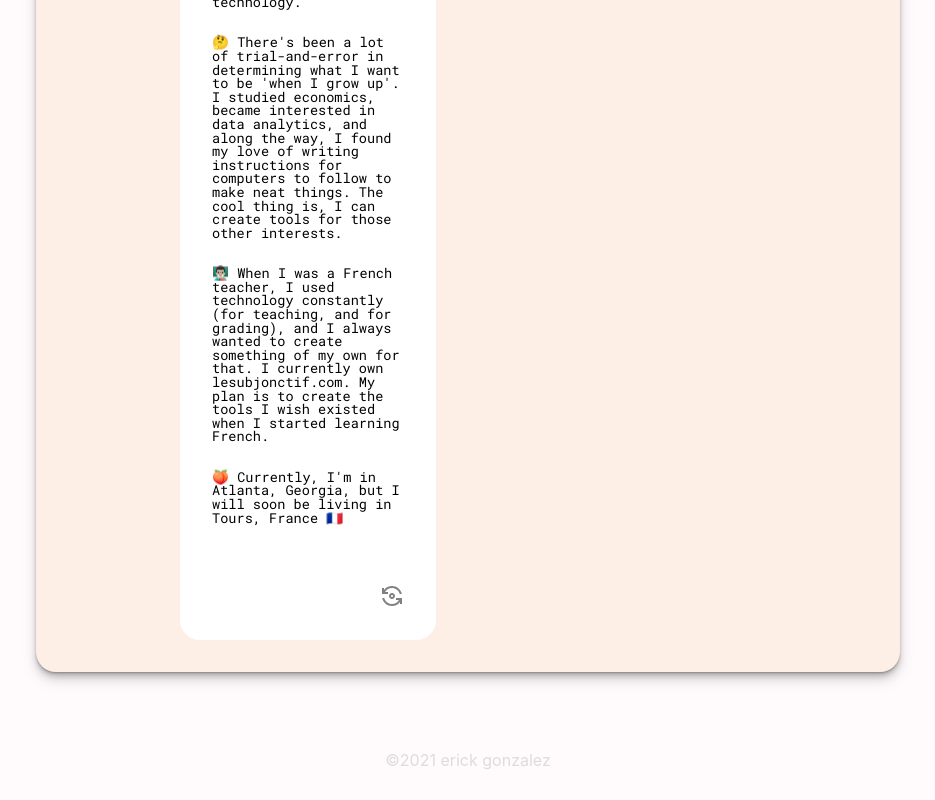
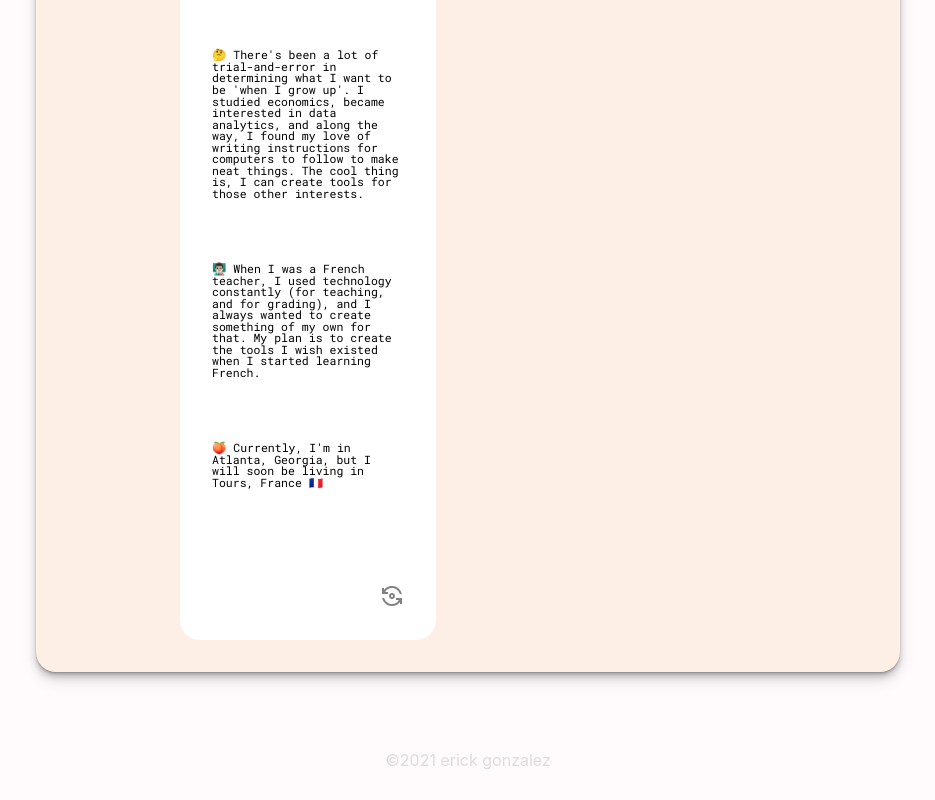
Before and after one commit to eg180/erickooo, a React (Create React App) app in the folder client/: page /about in a window 1280 px wide. Both pictures are taken after a click on the icon 564 px from the left and 849 px from the top of the page. Shown: the part 256-1056 px from the top of the page, without its empty margins (172-1107 px from the left). Built offline with nearby package versions, Linux system fonts and the light colour scheme; a web font is replaced by a local one.

Commit message:
updated font size

```diff
--- a/client/src/components/About.js
+++ b/client/src/components/About.js
@@ -45,7 +45,7 @@ const StyledAbout = styled.div`
     }
     .back {
         p {
-            font-size: .85rem;
+            font-size: .72rem;
         }
     }
 
@@ -58,6 +58,7 @@ const StyledAbout = styled.div`
         div {
             /* margin-right: 25rem; */
         }
+
     }
 `
 
--- a/client/src/components/AboutSidebar.js
+++ b/client/src/components/AboutSidebar.js
@@ -124,6 +124,9 @@ const StyledSidebar = styled.div`
     p {
         font-size: 1rem;
         max-width: 12rem;
+        #flip p {
+            font-size: 25rem;
+        }
 
     }
 
--- a/client/src/components/AboutSidebarBack.js
+++ b/client/src/components/AboutSidebarBack.js
@@ -31,7 +31,7 @@ const StyledSidebarBack = styled.div`
        cursor: pointer;
    }
    p {
-       font-size: .85rem;
+       font-size: .72rem;
    }
 
 `
@@ -49,7 +49,7 @@ export default function AboutSidebarBack(props) {
         <StyledSidebarBack className="back">
             <p>👨🏻‍💻 I enjoy creating fun and (sometimes) useful things with code and thinking about how to solve problems with technology. </p>
             <p>🤔 There's been a lot of trial-and-error in determining what I want to be 'when I grow up'. I studied economics, became interested in data analytics, and along the way, I found my love of writing instructions for computers to follow to make neat things. The cool thing is, I can create tools for those other interests.</p>
-            <p>👨🏻‍🏫 When I was a French teacher, I used technology constantly (for teaching, and for grading), and I always wanted to create something of my own for that. I currently own lesubjonctif.com. My plan is to create the tools I wish existed when I started learning French. </p>
+            <p>👨🏻‍🏫 When I was a French teacher, I used technology constantly (for teaching, and for grading), and I always wanted to create something of my own for that. My plan is to create the tools I wish existed when I started learning French. </p>
             <p>🍑 Currently, I'm in Atlanta, Georgia, but I will soon be living in Tours, France 🇫🇷</p>
             <FlipCameraAndroidOutlinedIcon id="flip" onClick={handleFlip} />
         </StyledSidebarBack>
```
